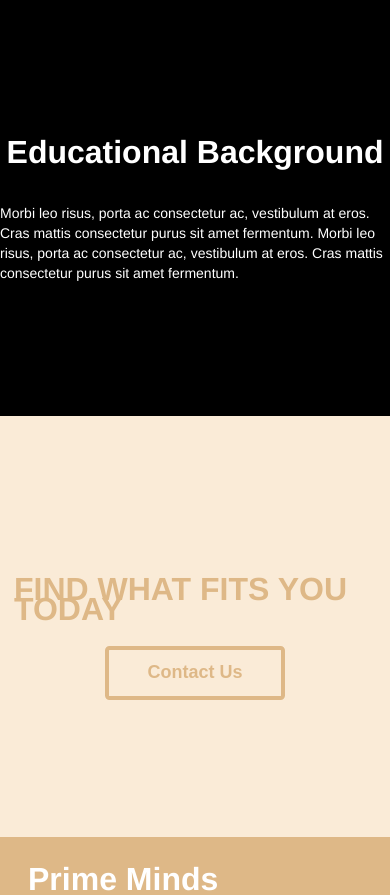
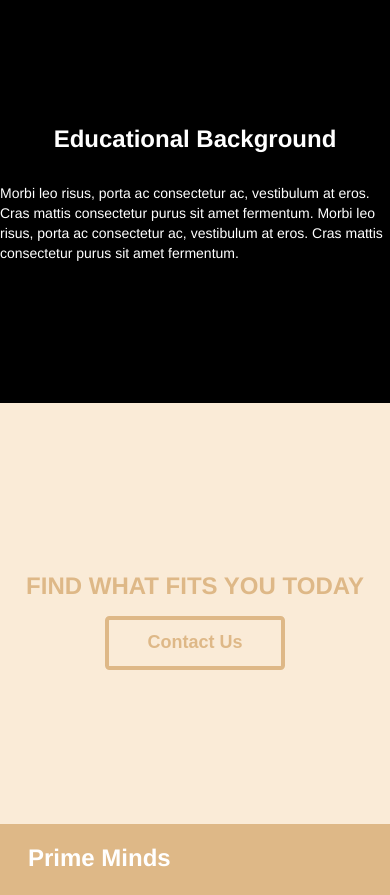
Before and after one commit to gohopventure/prime-minds, an Angular app: page /about in a window 390 px wide. Shown: the part 1100-1995 px from the top of the page. Built offline with nearby package versions, Linux system fonts and the light colour scheme; a web font is replaced by a local one.

Commit message:
Updates services and home page layout

```diff
--- a/src/app/components/home-page/home-page.component.css
+++ b/src/app/components/home-page/home-page.component.css
@@ -210,7 +210,7 @@ button:active {
 @media only screen and (max-width: 1000px) {
     .cta-1 {
         display: flex;
-        flex-direction: column;
+        flex-direction: column-reverse;
     }
 
     .cta-1 > img {
--- a/src/app/components/home-page/home-page.component.html
+++ b/src/app/components/home-page/home-page.component.html
@@ -1,6 +1,7 @@
 <div class="home-container">
     <img src="../../../assets/landing-banner.jpg">
     <div class="cta-1">
+        <img src="../../../assets/mental-health.jpg">
         <div class="cta">
             <h2>FIND WHAT FITS YOU TODAY</h2>
             <p>
@@ -11,7 +12,6 @@
             </p>
             <button routerLink="/contact">Contact Us</button>
         </div>
-        <img src="../../../assets/mental-health.jpg">
     </div>
     <div class="mission">
         <h2>OUR MISSION</h2>
--- a/src/app/components/services-page/services-page.component.css
+++ b/src/app/components/services-page/services-page.component.css
@@ -9,7 +9,6 @@
     flex-direction: row;
     justify-content: center;
     align-items: center;
-    width: 100%;
     padding: 2em;
     background-color: white;
 }
@@ -43,7 +42,7 @@ img {
     border-radius: 5em;
 }
 
-.cta-2 {
+.cta {
     display: flex;
     flex-direction: column;
     justify-content: center;
@@ -52,7 +51,7 @@ img {
     padding: 0 1em;
 }
 
-.cta-2 > h2 {
+.cta > h2 {
     color: burlywood;
 }
 
@@ -76,3 +75,18 @@ button:active {
     background-color: white;
     color: burlywood;
 }
+
+@media only screen and (max-width: 1000px) {
+    .service {
+        flex-direction:column-reverse;
+    }
+
+    .write-up {
+        align-items: center;
+    }
+
+    .para {
+        max-width: 35em;
+    }
+
+}
--- a/src/app/components/services-page/services-page.component.html
+++ b/src/app/components/services-page/services-page.component.html
@@ -119,7 +119,7 @@
             </p>
         </div>
     </div>
-    <div class="cta-2">
+    <div class="cta">
         <h2>FIND WHAT FITS YOU TODAY</h2>
         <button routerLink="/contact">Contact Us</button>
     </div>
--- a/src/styles.css
+++ b/src/styles.css
@@ -20,3 +20,10 @@ input:focus, button:focus {
 button:hover {
     cursor: pointer;
 }
+
+@media only screen and (max-width: 1000px) {
+    h2 {
+        font-size: x-large;
+    }
+
+}
```
